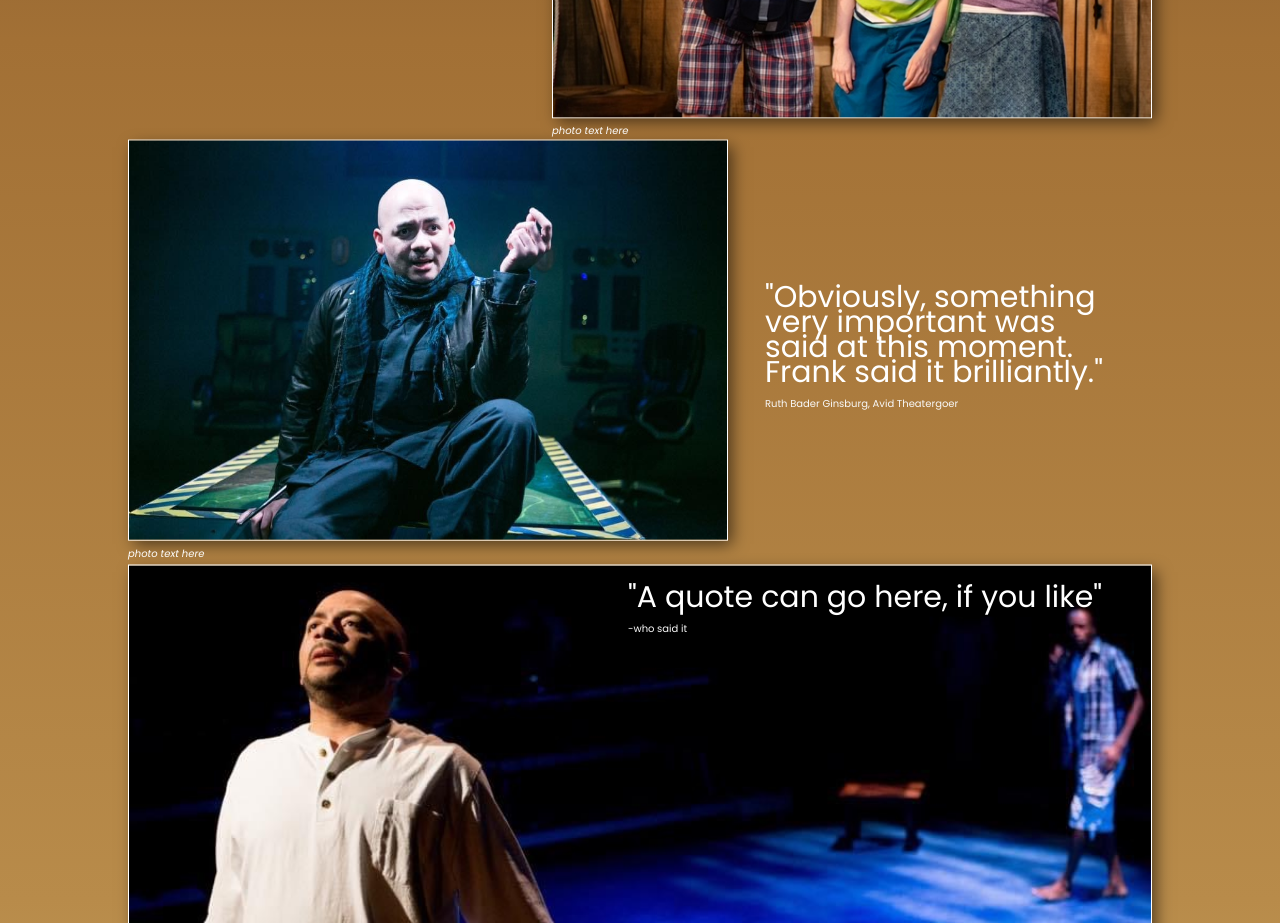
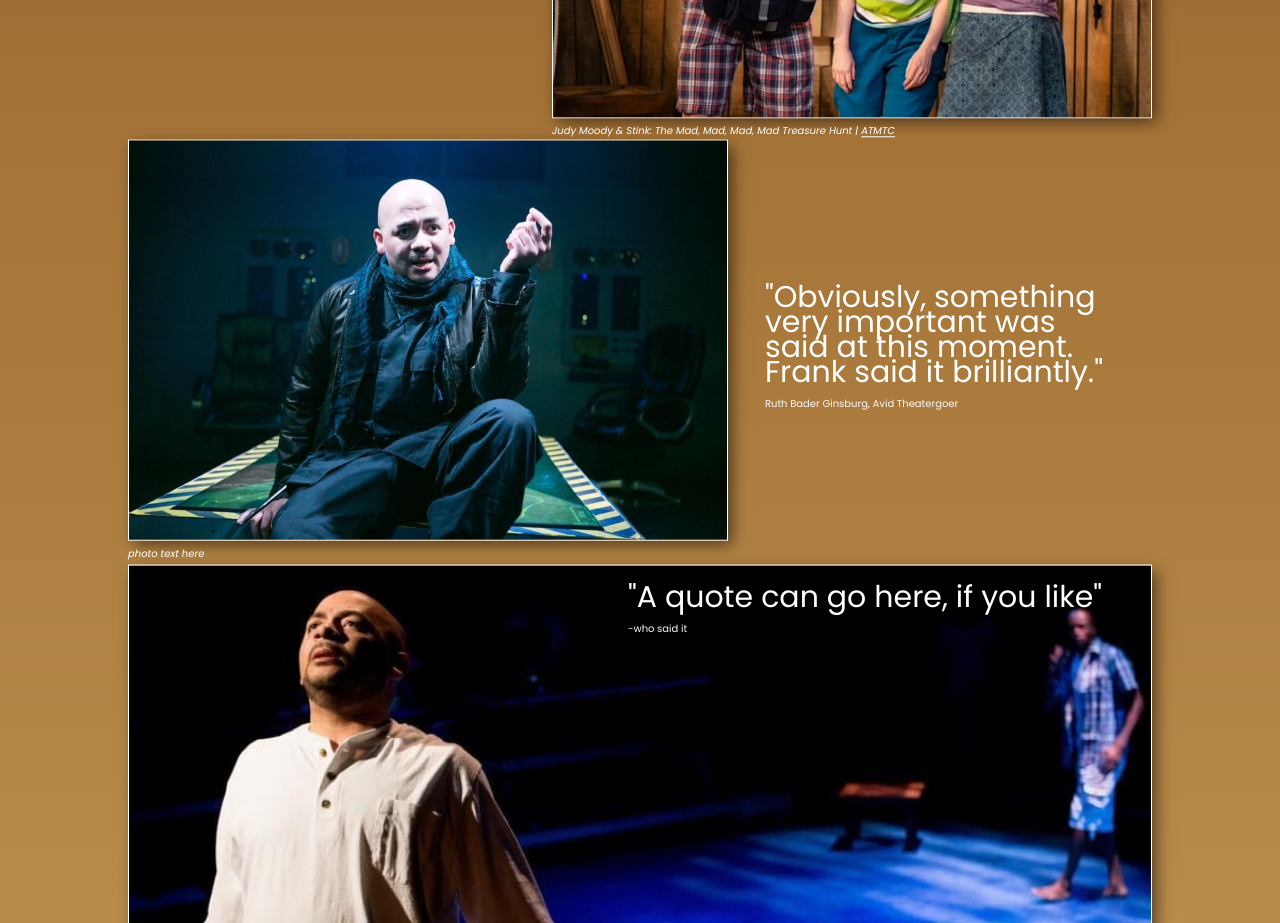
Before and after one commit to benlurye/actor_frank_britton, a plain HTML site: page index.html in a window 1280 px wide. Shown: the part 1680-2603 px from the top of the page. Drawn offline with Linux system fonts and the light colour scheme.

Commit message:
Update index.html

```diff
--- a/index.html
+++ b/index.html
@@ -90,7 +90,7 @@
      </div>
      <div class="col-6">
       <img src="images/use2.JPG">
-      <p class="photo_credit">photo text here</p>
+      <p class="photo_credit">Judy Moody & Stink: The Mad, Mad, Mad, Mad Treasure Hunt | <a href="https://adventuretheatre-mtc.org/" target="_blank">ATMTC</a></p>
     </div>
    </div>
 
```
